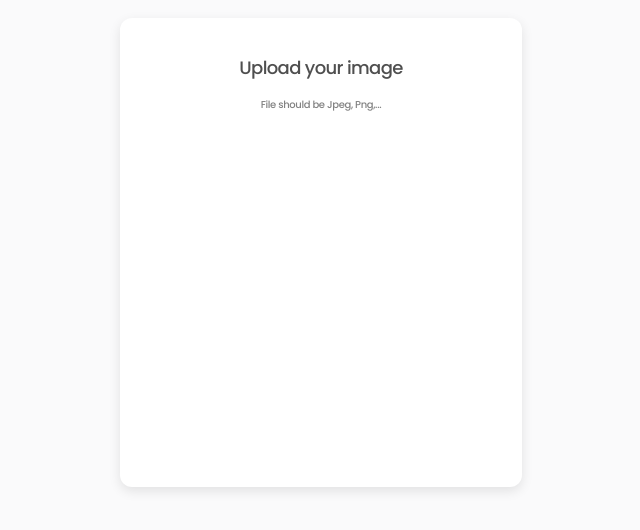
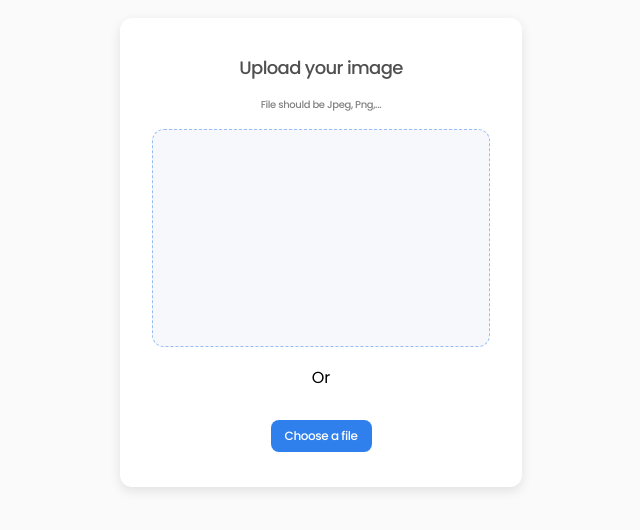
Before and after one commit to Robertron624/image-uploader-fullstack, a React (Vite) app in the folder image-uploader-front/: page / in a window 1280 px wide. Shown: the part 148-678 px from the top of the page, without its empty margins (319-959 px from the left). Built offline with nearby package versions, Linux system fonts and the light colour scheme.

Commit message:
feat: main layout

```diff
--- a/image-uploader-front/src/App.scss
+++ b/image-uploader-front/src/App.scss
@@ -6,6 +6,24 @@
   margin: 0 auto;
   padding: 2rem;
   text-align: center;
+}
+
+.btn {
+  background-color: transparent;
+  border: none;
+}
+
+.btn--primary {
+  border-radius: 8px;
+  background: var(--Blue-1, #2F80ED);
+  color: #fff;
+
+  text-align: center;
+  font-size: 12px;
+  font-style: normal;
+  font-weight: 500;
+  line-height: normal;
+  letter-spacing: -0.42px;
 }
 
 section.container {
@@ -19,6 +37,8 @@ section.container {
   padding: 36px 32px;
 
   .inner {
+    .top-texts {
+      margin-bottom: 1rem,;
       .main-title {
         color: var(--Gray-2, #4F4F4F);
         font-size: 18px;
@@ -39,7 +59,17 @@ section.container {
         line-height: normal;
         letter-spacing: -0.35px;
       }
+    }
 
+    .bottom-items {
+      margin-top: 19px;
+
+      .btn--primary  {
+        width: 101px;
+        height: 31.984px;
+        margin-top: 29.62px;
+      }
+    }
   }
 
 
--- a/image-uploader-front/src/App.tsx
+++ b/image-uploader-front/src/App.tsx
@@ -1,4 +1,5 @@
 import "./App.scss";
+import ImagePlacer from "./components/ImagePlacer";
 
 function App() {
 
@@ -6,7 +7,7 @@ function App() {
         <>
             <section className="container">
                 <div className="inner">
-
+                  <div className="top-texts">
                     <h1 className="main-title">
                       Upload your image
                     </h1>
@@ -14,6 +15,16 @@ function App() {
                       File should be Jpeg, Png,...
                     </p>
                   </div>
+                  <ImagePlacer/>
+                  <div className="bottom-items">
+                    <p>
+                      Or
+                    </p>
+                    <button className="btn btn--primary">
+                      Choose a file
+                    </button>
+                  </div>
+                </div>
             </section>
         </>
     );
--- /dev/null
+++ b/image-uploader-front/src/components/ImagePlacer.scss
@@ -0,0 +1,9 @@
+.image-placer {
+    width: 338px;
+    height: 218.903px;
+    flex-shrink: 0;
+
+    border-radius: 12px;
+    border: 1px dashed #97BEF4;
+    background: #F6F8FB;
+}
--- /dev/null
+++ b/image-uploader-front/src/components/ImagePlacer.tsx
@@ -0,0 +1,8 @@
+import './ImagePlacer.scss'
+const ImagePlacer = () => {
+  return (
+    <div className='image-placer'></div>
+  )
+}
+
+export default ImagePlacer
--- a/image-uploader-front/src/index.css
+++ b/image-uploader-front/src/index.css
@@ -84,6 +84,10 @@ select {
   font: inherit;
 }
 
+button {
+  cursor: pointer;
+}
+
 /* Remove all animations, transitions and smooth scroll for people that prefer not to see them */
 @media (prefers-reduced-motion: reduce) {
   html:focus-within {
```
Also changed, not shown: 1 other file (tests, documents, lock files or other folders). Lines whose indentation alone changed are shown as unchanged.
